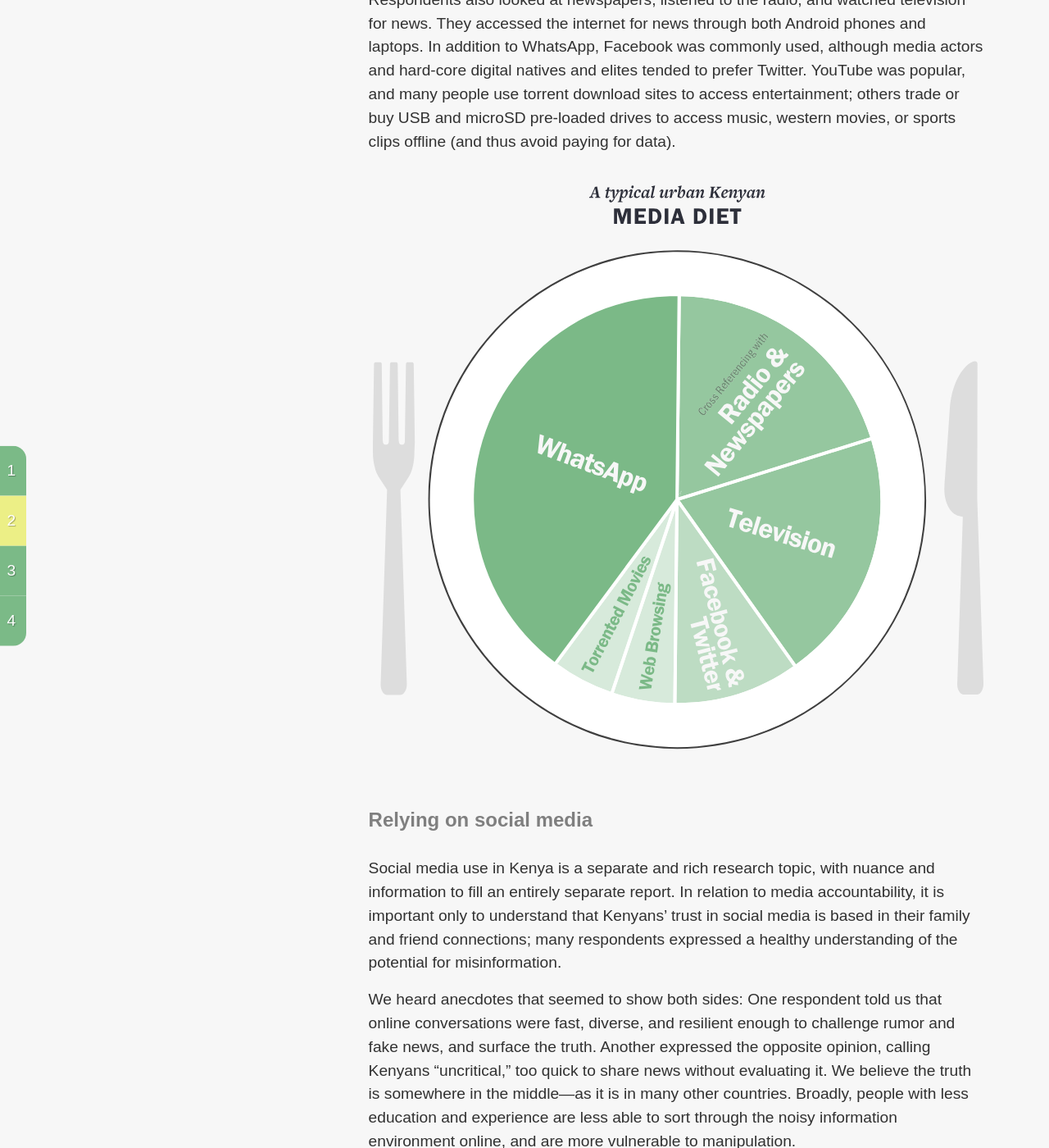
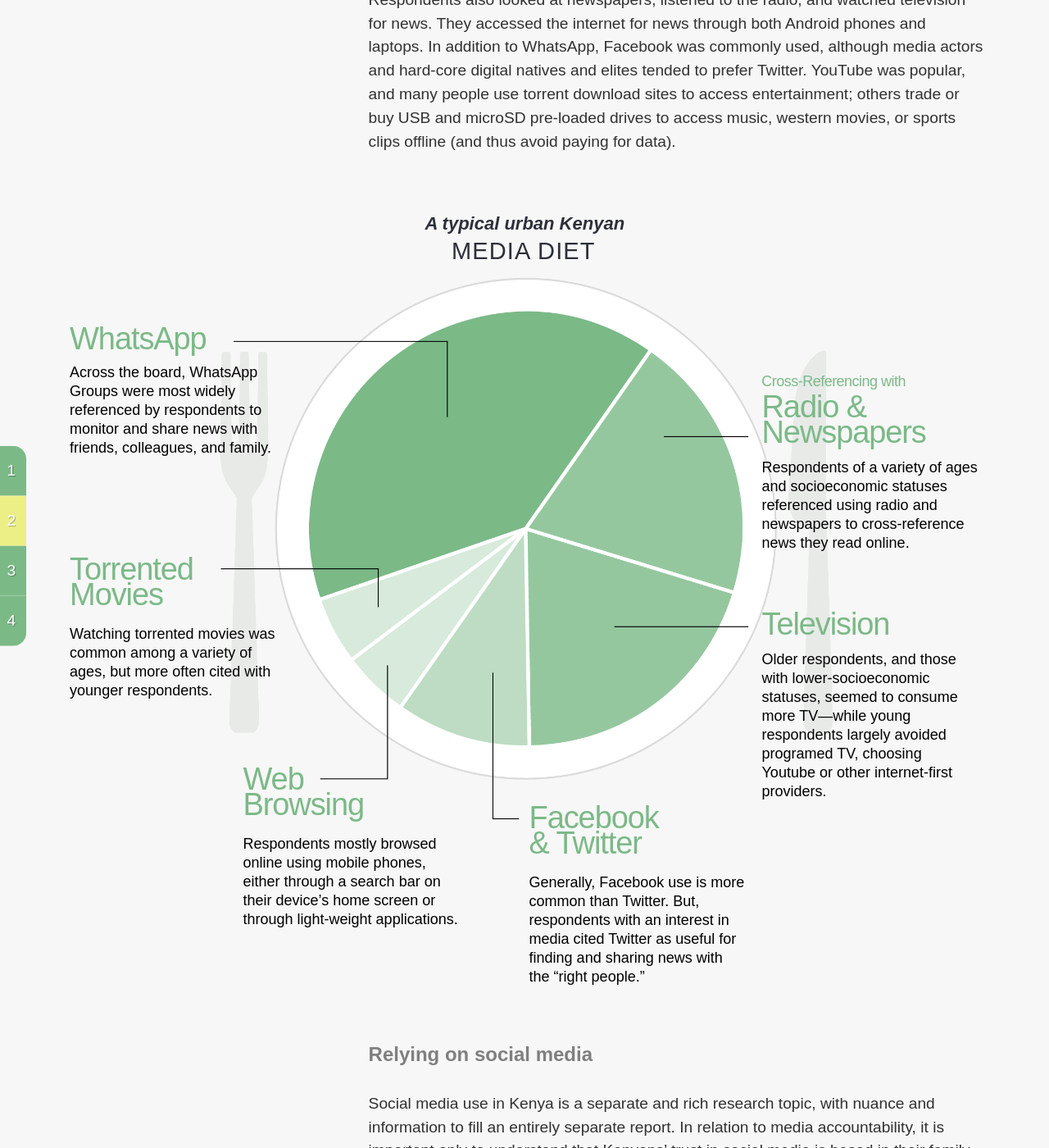
Before and after one commit to theReboot/onken, a Jekyll site: the page built from 2-accountability-ecosystem-kenya/index.md, in a window 1280 px wide and 1400 px high, scrolled down 10023 px. Shown: the whole window at 82% size. Built offline with Jekyll 4.4.1, drawn with Linux system fonts in a browser that asks for light colours; nearby versions of some CDN libraries.

Commit message:
Updated media diet graphic

```diff
--- a/_includes/content/2.2.1_incentives.md
+++ b/_includes/content/2.2.1_incentives.md
@@ -20,7 +20,7 @@
 
 Respondents also looked at newspapers, listened to the radio, and watched television for news. They accessed the internet for news through both Android phones and laptops. In addition to WhatsApp, Facebook was commonly used, although media actors and hard-core digital natives and elites tended to prefer Twitter. YouTube was popular, and many people use torrent download sites to access entertainment; others trade or buy USB and microSD pre-loaded drives to access music, western movies, or sports clips offline (and thus avoid paying for data).
 
-{% include figure.html src="/assets/img/on_graphic_mediaDiet.svg" alt="Kenyan media diet" %}
+{% include graphic-mediaDiet.html %}
 
 #### Relying on social media
 
--- /dev/null
+++ b/_includes/graphic-mediaDiet.html
@@ -0,0 +1,360 @@
+<!-- Generated by ai2html v0.65.4 - 2017-09-28 11:14 -->
+<!-- ai file: on_graphic_mediaDiet.ai -->
+<style type='text/css' media='screen,print'>
+	#g-on_graphic_mediaDiet-box .g-artboard {
+		margin:0 auto;
+	}
+	#g-on_graphic_mediaDiet-box .g-artboard p {
+		margin:0;
+	}
+	.g-aiAbs {
+		position:absolute;
+	}
+	.g-aiImg {
+		display:block;
+		width:100% !important;
+	}
+	.g-aiPointText p { white-space: nowrap; }
+	#g-on_graphic_mediaDiet-desktop {
+		position:relative;
+		overflow:hidden;
+	}
+	#g-on_graphic_mediaDiet-desktop p {
+		font-weight:500;
+		font-size:18px;
+		line-height:23px;
+		filter:alpha(opacity=100);
+		-ms-filter:progid:DXImageTransform.Microsoft.Alpha(Opacity=100);
+		opacity:1;
+		letter-spacing:0em;
+		text-align:left;
+		color:rgb(0,0,0);
+		text-transform:none;
+		padding-bottom:0;
+		padding-top:0;
+		mix-blend-mode:normal;
+		font-style:normal;
+	}
+	#g-on_graphic_mediaDiet-desktop .g-pstyle0 {
+		font-weight:700;
+		font-style:italic;
+		font-size:22px;
+		line-height:27px;
+		text-align:center;
+		color:rgb(45,47,58);
+	}
+	#g-on_graphic_mediaDiet-desktop .g-pstyle1 {
+		font-size:29px;
+		line-height:35px;
+		letter-spacing:0.039em;
+		text-align:center;
+		text-transform:uppercase;
+		color:rgb(45,47,58);
+	}
+	#g-on_graphic_mediaDiet-desktop .g-pstyle2 {
+		font-size:38px;
+		line-height:31px;
+		letter-spacing:-0.029em;
+		color:rgb(123,185,135);
+	}
+	#g-on_graphic_mediaDiet-desktop .g-pstyle3 {
+		line-height:14px;
+		letter-spacing:-0.029em;
+		color:rgb(123,185,135);
+	}
+	#g-on_graphic_mediaDiet-tablet {
+		position:relative;
+		overflow:hidden;
+	}
+	#g-on_graphic_mediaDiet-tablet p {
+		font-weight:500;
+		font-size:14px;
+		line-height:18px;
+		filter:alpha(opacity=100);
+		-ms-filter:progid:DXImageTransform.Microsoft.Alpha(Opacity=100);
+		opacity:1;
+		letter-spacing:0em;
+		text-align:left;
+		color:rgb(0,0,0);
+		text-transform:none;
+		padding-bottom:0;
+		padding-top:0;
+		mix-blend-mode:normal;
+		font-style:normal;
+	}
+	#g-on_graphic_mediaDiet-tablet .g-pstyle0 {
+		font-weight:700;
+		font-style:italic;
+		font-size:17px;
+		line-height:20px;
+		text-align:center;
+		color:rgb(45,47,58);
+	}
+	#g-on_graphic_mediaDiet-tablet .g-pstyle1 {
+		font-size:22px;
+		line-height:27px;
+		letter-spacing:0.039em;
+		text-align:center;
+		text-transform:uppercase;
+		color:rgb(45,47,58);
+	}
+	#g-on_graphic_mediaDiet-tablet .g-pstyle2 {
+		font-size:29px;
+		line-height:23px;
+		letter-spacing:-0.029em;
+		color:rgb(123,185,135);
+	}
+	#g-on_graphic_mediaDiet-tablet .g-pstyle3 {
+		line-height:11px;
+		letter-spacing:-0.029em;
+		color:rgb(123,185,135);
+	}
+	#g-on_graphic_mediaDiet-mobile {
+		position:relative;
+		overflow:hidden;
+	}
+	#g-on_graphic_mediaDiet-mobile p {
+		font-weight:500;
+		font-size:10px;
+		line-height:13px;
+		filter:alpha(opacity=100);
+		-ms-filter:progid:DXImageTransform.Microsoft.Alpha(Opacity=100);
+		opacity:1;
+		letter-spacing:0em;
+		text-align:left;
+		color:rgb(0,0,0);
+		text-transform:none;
+		padding-bottom:0;
+		padding-top:0;
+		mix-blend-mode:normal;
+		font-style:normal;
+	}
+	#g-on_graphic_mediaDiet-mobile .g-pstyle0 {
+		font-weight:700;
+		font-style:italic;
+		font-size:12px;
+		line-height:15px;
+		text-align:center;
+		color:rgb(45,47,58);
+	}
+	#g-on_graphic_mediaDiet-mobile .g-pstyle1 {
+		font-size:16px;
+		line-height:19px;
+		letter-spacing:0.039em;
+		text-align:center;
+		text-transform:uppercase;
+		color:rgb(45,47,58);
+	}
+	#g-on_graphic_mediaDiet-mobile .g-pstyle2 {
+		line-height:8px;
+		letter-spacing:-0.029em;
+		color:rgb(123,185,135);
+	}
+	#g-on_graphic_mediaDiet-mobile .g-pstyle3 {
+		font-size:21px;
+		line-height:17px;
+		letter-spacing:-0.029em;
+		color:rgb(123,185,135);
+	}
+	#g-on_graphic_mediaDiet-mobile .g-pstyle4 {
+		font-size:11px;
+		line-height:9px;
+		letter-spacing:-0.029em;
+		color:rgb(255,255,255);
+	}
+	#g-on_graphic_mediaDiet-mobile .g-pstyle5 {
+		font-size:11px;
+		line-height:9px;
+		letter-spacing:-0.029em;
+		color:rgb(123,185,135);
+	}
+
+</style>
+
+<div id="g-on_graphic_mediaDiet-box" class="ai2html fullWidth">
+
+	<!-- Artboard: desktop -->
+	<div id="g-on_graphic_mediaDiet-desktop" class="g-artboard g-artboard-v3" data-min-width='769'>
+		<img id="g-ai0-0" class="g-aiImg" src="{{ site.baseurl }}/assets/img/on_graphic_mediaDiet-desktop.png"/>
+		<div id="g-ai0-1" class="g-Content g-aiAbs g-aiPointText" style="top:6.8068%;margin-top:-14.8px;left:50.1605%;margin-left:-11.0178%;width:225px;">
+			<p class="g-pstyle0">A typical urban Kenyan</p>
+		</div>
+		<div id="g-ai0-2" class="g-Content g-aiAbs g-aiPointText" style="top:10.1161%;margin-top:-18.8px;left:50.1566%;margin-left:-8.1028%;width:166px;">
+			<p class="g-pstyle1">media diet</p>
+		</div>
+		<div id="g-ai0-3" class="g-Content g-aiAbs g-aiPointText" style="top:20.3901%;margin-top:-17.1px;left:0.4551%;width:163px;">
+			<p class="g-pstyle2">WhatsApp</p>
+		</div>
+		<div id="g-ai0-4" class="g-Content g-aiAbs" style="top:23.1552%;left:0.4551%;width:23.5178%;">
+			<p>Across the board, WhatsApp Groups were most widely referenced by respondents to monitor and share news with friends, colleagues, and family.</p>
+		</div>
+		<div id="g-ai0-5" class="g-Content g-aiAbs g-aiPointText" style="top:25.2563%;margin-top:-7.7px;left:75.8339%;width:161px;">
+			<p class="g-pstyle3">Cross-Referencing with</p>
+		</div>
+		<div id="g-ai0-6" class="g-Content g-aiAbs g-aiPointText" style="top:29.9293%;margin-top:-32.5px;left:75.8504%;width:195px;">
+			<p class="g-pstyle2">Radio &</p>
+			<p class="g-pstyle2">Newspapers</p>
+		</div>
+		<div id="g-ai0-7" class="g-Content g-aiAbs" style="top:34.2526%;left:75.8503%;width:23.5178%;">
+			<p>Respondents of a variety of ages and socioeconomic statuses referenced using radio and newspapers to cross-reference news they read online.</p>
+		</div>
+		<div id="g-ai0-8" class="g-Content g-aiAbs g-aiPointText" style="top:49.0296%;margin-top:-32.5px;left:0.4551%;width:153px;">
+			<p class="g-pstyle2">Torrented</p>
+			<p class="g-pstyle2">Movies</p>
+		</div>
+		<div id="g-ai0-9" class="g-Content g-aiAbs g-aiPointText" style="top:54.0024%;margin-top:-17.1px;left:75.8504%;width:157px;">
+			<p class="g-pstyle2">Television</p>
+		</div>
+		<div id="g-ai0-10" class="g-Content g-aiAbs" style="top:53.8865%;left:0.4551%;width:23.5178%;">
+			<p>Watching torrented movies was common among a variety of ages, but more often cited with younger respondents.</p>
+		</div>
+		<div id="g-ai0-11" class="g-Content g-aiAbs" style="top:56.8743%;left:75.8503%;width:23.5178%;">
+			<p>Older respondents, and those with lower-socioeconomic statuses, seemed to consume more TV&mdash;while young respondents largely avoided programed TV, choosing Youtube or other internet-first providers.</p>
+		</div>
+		<div id="g-ai0-12" class="g-Content g-aiAbs g-aiPointText" style="top:73.6787%;margin-top:-32.5px;left:19.3322%;width:150px;">
+			<p class="g-pstyle2">Web</p>
+			<p class="g-pstyle2">Browsing</p>
+		</div>
+		<div id="g-ai0-13" class="g-Content g-aiAbs g-aiPointText" style="top:78.2671%;margin-top:-32.5px;left:50.4981%;width:158px;">
+			<p class="g-pstyle2">Facebook</p>
+			<p class="g-pstyle2">& Twitter</p>
+		</div>
+		<div id="g-ai0-14" class="g-Content g-aiAbs" style="top:78.5356%;left:19.3322%;width:23.5178%;">
+			<p>Respondents mostly browsed online using mobile phones, either through a search bar on their device&rsquo;s home screen or through light-weight applications.</p>
+		</div>
+		<div id="g-ai0-15" class="g-Content g-aiAbs" style="top:83.1239%;left:50.4981%;width:23.5178%;">
+			<p>Generally, Facebook use is more common than Twitter. But, respondents with an interest in media cited Twitter as useful for finding and sharing news with the &ldquo;right people.&rdquo;</p>
+		</div>
+	</div>
+
+	<!-- Artboard: tablet -->
+	<div id="g-on_graphic_mediaDiet-tablet" class="g-artboard g-artboard-v3" data-min-width='601' data-max-width='768'>
+		<img id="g-ai1-0" class="g-aiImg" src="{{ site.baseurl }}/assets/img/on_graphic_mediaDiet-tablet.png"/>
+		<div id="g-ai1-1" class="g-Content g-aiAbs g-aiPointText" style="top:3.9871%;margin-top:-10.9px;left:51.0562%;margin-left:-12.8788%;width:172px;">
+			<p class="g-pstyle0">A typical urban Kenyan</p>
+		</div>
+		<div id="g-ai1-2" class="g-Content g-aiAbs g-aiPointText" style="top:7.2317%;margin-top:-14.5px;left:51.0494%;margin-left:-9.4697%;width:127px;">
+			<p class="g-pstyle1">media diet</p>
+		</div>
+		<div id="g-ai1-3" class="g-Content g-aiAbs g-aiPointText" style="top:17.8398%;margin-top:-12.7px;left:0.5364%;width:125px;">
+			<p class="g-pstyle2">WhatsApp</p>
+		</div>
+		<div id="g-ai1-4" class="g-Content g-aiAbs g-aiPointText" style="top:17.4385%;margin-top:-5.9px;left:77.3474%;width:123px;">
+			<p class="g-pstyle3">Cross-Referencing with</p>
+		</div>
+		<div id="g-ai1-5" class="g-Content g-aiAbs g-aiPointText" style="top:22.0942%;margin-top:-24.4px;left:77.3474%;width:149px;">
+			<p class="g-pstyle2">Radio &</p>
+			<p class="g-pstyle2">Newspapers</p>
+		</div>
+		<div id="g-ai1-6" class="g-Content g-aiAbs" style="top:20.6023%;left:0.5364%;width:27.4242%;">
+			<p>Across the board, WhatsApp Groups were most widely referenced by respondents to monitor and share news with friends, colleagues, and family.</p>
+		</div>
+		<div id="g-ai1-7" class="g-Content g-aiAbs" style="top:26.6113%;left:77.3474%;width:21.2121%;">
+			<p>Respondents of a variety of ages and socioeconomic statuses referenced using radio and newspapers to cross-reference news they read online.</p>
+		</div>
+		<div id="g-ai1-8" class="g-Content g-aiAbs g-aiPointText" style="top:46.9887%;margin-top:-24.4px;left:0.5364%;width:117px;">
+			<p class="g-pstyle2">Torrented</p>
+			<p class="g-pstyle2">Movies</p>
+		</div>
+		<div id="g-ai1-9" class="g-Content g-aiAbs g-aiPointText" style="top:52.177%;margin-top:-12.7px;left:77.3474%;width:120px;">
+			<p class="g-pstyle2">Television</p>
+		</div>
+		<div id="g-ai1-10" class="g-Content g-aiAbs" style="top:51.935%;left:0.5364%;width:27.4242%;">
+			<p>Watching torrented movies was common among a variety of ages, but more often cited with younger respondents.</p>
+		</div>
+		<div id="g-ai1-11" class="g-Content g-aiAbs" style="top:55.0826%;left:77.3474%;width:21.8182%;">
+			<p>Older respondents, and those with lower-socioeconomic statuses, seemed to consume more TV&mdash;while young respondents largely avoided programed TV, choosing Youtube or other internet-first providers.</p>
+		</div>
+		<div id="g-ai1-12" class="g-Content g-aiAbs g-aiPointText" style="top:72.1693%;margin-top:-24.4px;left:15.0236%;width:115px;">
+			<p class="g-pstyle2">Web</p>
+			<p class="g-pstyle2">Browsing</p>
+		</div>
+		<div id="g-ai1-13" class="g-Content g-aiAbs g-aiPointText" style="top:76.8906%;margin-top:-24.4px;left:51.4492%;width:121px;">
+			<p class="g-pstyle2">Facebook</p>
+			<p class="g-pstyle2">& Twitter</p>
+		</div>
+		<div id="g-ai1-14" class="g-Content g-aiAbs" style="top:77.2587%;left:15.0236%;width:27.4242%;">
+			<p>Respondents mostly browsed online using mobile phones, either through a search bar on their device&rsquo;s home screen or through light-weight applications.</p>
+		</div>
+		<div id="g-ai1-15" class="g-Content g-aiAbs" style="top:81.8369%;left:51.4491%;width:27.4242%;">
+			<p>Generally, Facebook use is more common than Twitter. But, respondents with an interest in media cited Twitter as useful for finding and sharing news with the &ldquo;right people.&rdquo;</p>
+		</div>
+	</div>
+
+	<!-- Artboard: mobile -->
+	<div id="g-on_graphic_mediaDiet-mobile" class="g-artboard g-artboard-v3" data-min-width='320' data-max-width='600'>
+		<img id="g-ai2-0" class="g-aiImg" src="{{ site.baseurl }}/assets/img/on_graphic_mediaDiet-mobile.png"/>
+		<div id="g-ai2-1" class="g-Content g-aiAbs g-aiPointText" style="top:2.1986%;margin-top:-8.3px;left:50.0611%;margin-left:-19.2187%;width:125px;">
+			<p class="g-pstyle0">A typical urban Kenyan</p>
+		</div>
+		<div id="g-ai2-2" class="g-Content g-aiAbs g-aiPointText" style="top:4.1285%;margin-top:-10.2px;left:50.1557%;margin-left:-14.2187%;width:93px;">
+			<p class="g-pstyle1">media diet</p>
+		</div>
+		<div id="g-ai2-3" class="g-Content g-aiAbs g-aiPointText" style="top:7.445%;margin-top:-4.4px;left:55.2958%;width:90px;">
+			<p class="g-pstyle2">Cross-Referencing with</p>
+		</div>
+		<div id="g-ai2-4" class="g-Content g-aiAbs g-aiPointText" style="top:10.2415%;margin-top:-17.9px;left:55.2958%;width:109px;">
+			<p class="g-pstyle3">Radio &</p>
+			<p class="g-pstyle3">Newspapers</p>
+		</div>
+		<div id="g-ai2-5" class="g-Content g-aiAbs g-aiPointText" style="top:9.8404%;margin-top:-9.4px;left:6.7521%;width:91px;">
+			<p class="g-pstyle3">WhatsApp</p>
+		</div>
+		<div id="g-ai2-6" class="g-Content g-aiAbs" style="top:11.3902%;left:6.7521%;width:41.25%;">
+			<p>Across the board, WhatsApp Groups were most widely referenced by respondents to monitor and share news with friends, colleagues, and family.</p>
+		</div>
+		<div id="g-ai2-7" class="g-Content g-aiAbs" style="top:12.757%;left:55.2958%;width:39.6875%;">
+			<p>Respondents of a variety of ages and socioeconomic statuses referenced using radio and newspapers to cross-reference news they read online.</p>
+		</div>
+		<div id="g-ai2-8" class="g-Content g-aiAbs g-aiPointText" style="top:31.9897%;margin-top:-4.9px;left:23.144%;width:48px;">
+			<p class="g-pstyle4">WhatsApp</p>
+		</div>
+		<div id="g-ai2-9" class="g-Content g-aiAbs g-aiPointText" style="top:35.336%;margin-top:-9.2px;left:66.5592%;width:57px;">
+			<p class="g-pstyle4">Radio &</p>
+			<p class="g-pstyle4">Newspapers</p>
+		</div>
+		<div id="g-ai2-10" class="g-Content g-aiAbs g-aiPointText" style="transform: matrix(0.9043,-0.4269,0.4269,0.9043,0,0);transform-origin: 50% 60.3007745699628%;-webkit-transform: matrix(0.9043,-0.4269,0.4269,0.9043,0,0);-webkit-transform-origin: 50% 60.3007745699628%;-ms-transform: matrix(0.9043,-0.4269,0.4269,0.9043,0,0);-ms-transform-origin: 50% 60.3007745699628%;top:43.4938%;margin-top:-4.9px;left:14.3247%;width:67px;">
+			<p class="g-pstyle5">Web Browsing</p>
+		</div>
+		<div id="g-ai2-11" class="g-Content g-aiAbs g-aiPointText" style="transform: matrix(0.6726,-0.74,0.74,0.6726,0,0);transform-origin: 50% 60.3007745699628%;-webkit-transform: matrix(0.6726,-0.74,0.74,0.6726,0,0);-webkit-transform-origin: 50% 60.3007745699628%;-ms-transform: matrix(0.6726,-0.74,0.74,0.6726,0,0);-ms-transform-origin: 50% 60.3007745699628%;top:46.1135%;margin-top:-4.9px;left:18.6692%;width:79px;">
+			<p class="g-pstyle5">Torrented Movies</p>
+		</div>
+		<div id="g-ai2-12" class="g-Content g-aiAbs g-aiPointText" style="top:46.683%;margin-top:-4.9px;left:60.3117%;width:46px;">
+			<p class="g-pstyle4">Television</p>
+		</div>
+		<div id="g-ai2-13" class="g-Content g-aiAbs g-aiPointText" style="top:48.5486%;margin-top:-9.2px;left:34.5859%;width:46px;">
+			<p class="g-pstyle4">Facebook</p>
+			<p class="g-pstyle4">& Twitter</p>
+		</div>
+		<div id="g-ai2-14" class="g-Content g-aiAbs g-aiPointText" style="top:58.6497%;margin-top:-17.9px;left:6.7521%;width:84px;">
+			<p class="g-pstyle3">Web</p>
+			<p class="g-pstyle3">Browsing</p>
+		</div>
+		<div id="g-ai2-15" class="g-Content g-aiAbs g-aiPointText" style="top:59.7293%;margin-top:-9.4px;left:55.2958%;width:88px;">
+			<p class="g-pstyle3">Television</p>
+		</div>
+		<div id="g-ai2-16" class="g-Content g-aiAbs" style="top:61.5069%;left:6.752%;width:41.25%;">
+			<p>Respondents mostly browsed online using mobile phones, either through a search bar on their device&rsquo;s home screen or through light-weight applications.</p>
+		</div>
+		<div id="g-ai2-17" class="g-Content g-aiAbs" style="top:61.5069%;left:55.2957%;width:39.6875%;">
+			<p>Older respondents, and those with lower-socioeconomic statuses, seemed to consume more TV&mdash;while young respondents largely avoided programed TV, choosing Youtube or other internet-first providers.</p>
+		</div>
+		<div id="g-ai2-18" class="g-Content g-aiAbs g-aiPointText" style="top:77.7852%;margin-top:-17.9px;left:55.2958%;width:88px;">
+			<p class="g-pstyle3">Facebook</p>
+			<p class="g-pstyle3">& Twitter</p>
+		</div>
+		<div id="g-ai2-19" class="g-Content g-aiAbs g-aiPointText" style="top:77.7852%;margin-top:-17.9px;left:6.7521%;width:85px;">
+			<p class="g-pstyle3">Torrented</p>
+			<p class="g-pstyle3">Movies</p>
+		</div>
+		<div id="g-ai2-20" class="g-Content g-aiAbs" style="top:80.6423%;left:55.2958%;width:41.25%;">
+			<p>Generally, Facebook use is more common than Twitter. But, respondents with an interest in media cited Twitter as useful for finding and sharing news with the &ldquo;right people.&rdquo;</p>
+		</div>
+		<div id="g-ai2-21" class="g-Content g-aiAbs" style="top:80.6423%;left:6.752%;width:41.25%;">
+			<p>Watching torrented movies was common among a variety of ages, but more often cited with younger respondents.</p>
+		</div>
+	</div>
+
+</div>
+
+<!-- End ai2html - 2017-09-28 11:14 -->
```
Also changed, not shown: assets/img/on_graphic_mediaDiet-desktop.png (added), assets/img/on_graphic_mediaDiet-mobile.png (added), assets/img/on_graphic_mediaDiet-tablet.png (added), 1 other file.
